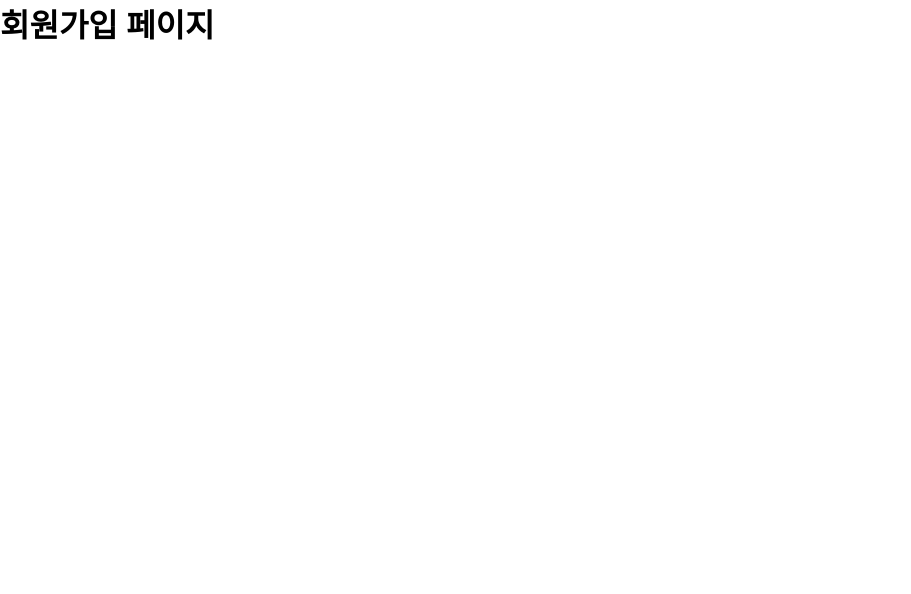
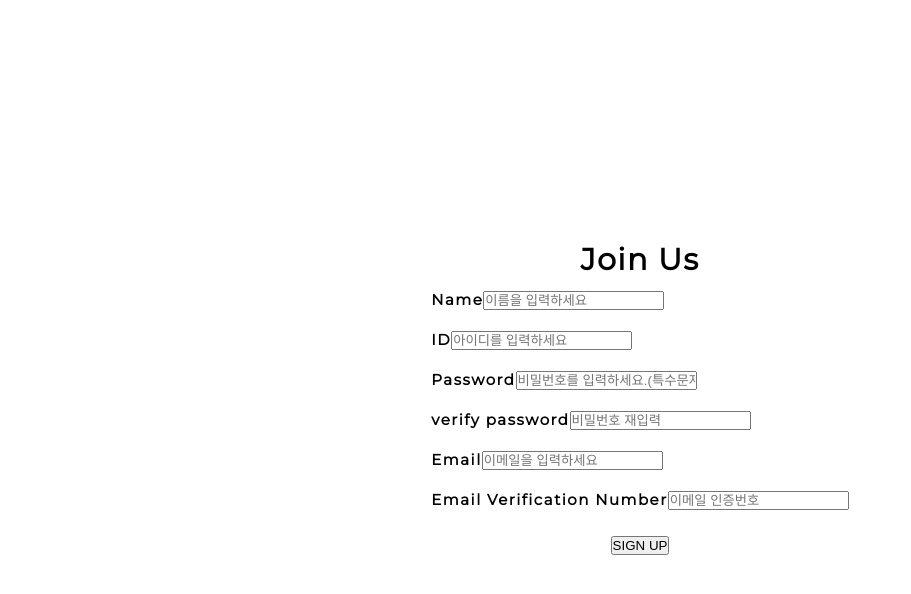
Before and after one commit to Dr-CheopCheop/ZIP-COOK_Front, a React (Create React App) app: page /join in a window 1280 px wide. Shown: the top 594 px of the page, without its empty margins (0-911 px from the left). Built offline with nearby package versions, Linux system fonts and the light colour scheme.

Commit message:
feat: Add Join component

```diff
--- a/package.json
+++ b/package.json
@@ -12,6 +12,7 @@
     "react": "^18.2.0",
     "react-dom": "^18.2.0",
     "react-hook-form": "^7.43.8",
+    "react-modal": "^3.16.1",
     "react-router-dom": "^6.9.0",
     "react-scripts": "5.0.1",
     "styled-components": "^5.3.9",
@@ -42,6 +43,7 @@
     ]
   },
   "devDependencies": {
+    "@types/react-modal": "^3.13.1",
     "@types/styled-components": "^5.1.26"
   }
 }
--- a/src/Pages/Join/Join.tsx
+++ b/src/Pages/Join/Join.tsx
@@ -1,9 +1,10 @@
 import React from "react";
+import Joinpage from "../../components/Join/Join";
 
 const Join = () => {
   return (
     <div>
-      <h1>회원가입 페이지</h1>
+      <Joinpage/>
     </div>
   );
 };
--- a/src/Pages/Login/Login.tsx
+++ b/src/Pages/Login/Login.tsx
@@ -1,7 +1,12 @@
 import Loginpage from "../../components/Login/Login";
+import { Link } from "react-router-dom";
 
 const Login = () => {
-  return <Loginpage />;
+  return (
+  <div>
+    <Loginpage />
+  </div>
+  );
 };
 
 export default Login;
--- a/src/Router.tsx
+++ b/src/Router.tsx
@@ -30,6 +30,7 @@ const Router = () => {
 
         <Route path="/login" element={<Login />} />
         <Route path="/join" element={<Join />} />
+
       </Routes>
     </BrowserRouter>
   );
--- /dev/null
+++ b/src/components/Join/Join.tsx
@@ -0,0 +1,29 @@
+import Modal from "react-modal";
+import React, {useState} from 'react';
+import * as S from "./JoinStyle";
+
+const Signup = () => {
+  return (
+    <S.Container>
+      <S.Top>
+        Join Us
+        <div>
+          <S.List>
+            <li>Name<input type="text" placeholder="이름을 입력하세요"/></li>
+            <li>ID<input type="text" placeholder="아이디를 입력하세요"/></li>
+            <li>Password<input type="password" placeholder="비밀번호를 입력하세요.(특수문자 포함 8글자 이상)"/></li>
+            <li>verify password<input type="password" placeholder="비밀번호 재입력"/></li>
+            <li>Email<input type="text" placeholder="이메일을 입력하세요"/></li>
+            <li>Email Verification Number<input type="text" placeholder="이메일 인증번호"/></li>
+          </S.List>
+          <div>
+            <button type="button">SIGN UP</button>
+          </div>
+        </div>
+      </S.Top>
+    </S.Container>
+  );
+};
+
+
+export default Signup;
--- /dev/null
+++ b/src/components/Join/JoinStyle.ts
@@ -0,0 +1,32 @@
+import { Link } from "react-router-dom";
+import styled from "styled-components";
+import Colors from "../Styles/Colors";
+
+export const Container = styled.div`
+  width: 100%;
+  position: absolute;
+  top: 50%;
+  left: 50%;
+  transform: translate(-50%, -50%);
+  /* 개체의 너비,높이에 대해 각각 -50% 만큼 이동함 */
+  text-align: center;
+`;
+
+export const Top = styled.div`
+  font-style: normal;
+  font-weight: 700;
+  font-size: 30px;
+  line-height: 40px;
+  text-align: center;
+  letter-spacing: 0.05em;
+`;
+
+export const List = styled.ul`
+  display: table;
+  margin-left: auto;
+  margin-right: auto;
+  list-style: none;
+  text-align: left;
+  font-size: 15px;
+  font-style: normal;
+`;
--- a/src/components/Login/Login.tsx
+++ b/src/components/Login/Login.tsx
@@ -1,7 +1,17 @@
+import Modal from "react-modal";
 import * as L from "./LoginStyle";
 import icon from "../../img/Gb.jpeg";
+import React, {useState} from 'react';
+import { useNavigate } from "react-router-dom";
 
 const Loginpage = () => {
+  const [modalIsOpen, setModalIsOpen] = useState(false);
+  const movepage = useNavigate();
+
+  function JoinPage() {
+    movepage('/join');
+  }
+
   return (
     <L.Container>
       <L.Test to={"/main"}>
@@ -12,9 +22,12 @@ const Loginpage = () => {
         <L.Signinput type="password" placeholder="PassWord" />
         <L.Loginbutton type="button">LOGIN</L.Loginbutton>
         <div>
-          <L.button>ID/PassWord Forgot</L.button>
+          <L.button onClick={()=> setModalIsOpen(true)}>ID/PassWord Forgot</L.button>
+          <Modal isOpen={modalIsOpen} onRequestClose={() => setModalIsOpen(false)}>
+            아이디/비밀번호 찾아주는 모달창
+          </Modal>
           <L.P></L.P>
-          <L.button>Sign UP</L.button>
+          <L.button onClick={JoinPage}>Sign UP</L.button>
         </div>
         <L.Line></L.Line>
         <L.Div>
```
Also changed, not shown: 1 other file (tests, documents, lock files or other folders).
